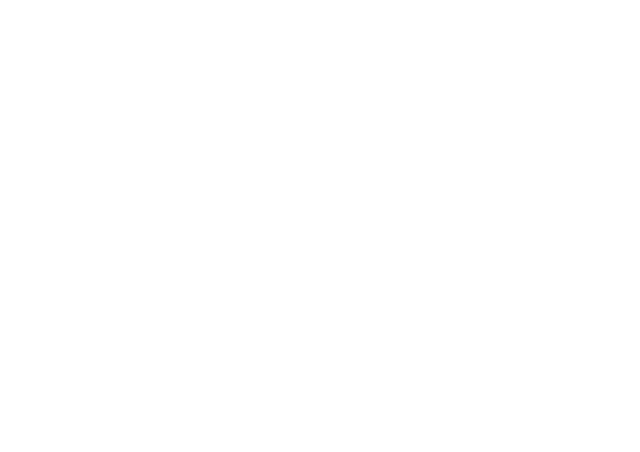
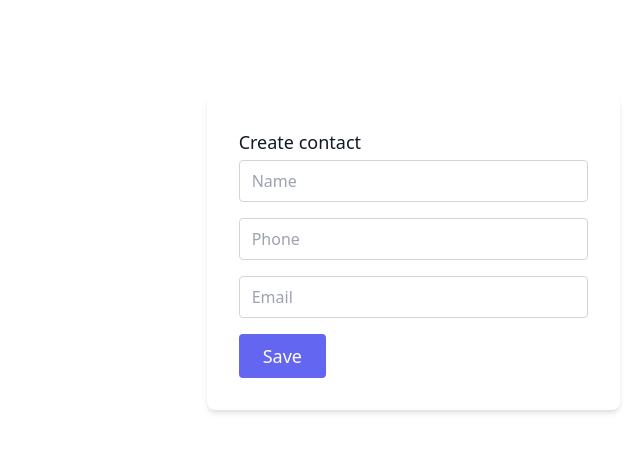
Before and after one commit to Derlys/contacts2, an Angular app: page /contact-create in a window 1280 px wide. Before the commit this address led to /. Shown: the top 452 px of the page, without its empty margins (640-1280 px from the left). Built offline with nearby package versions, Linux system fonts and the light colour scheme.

Commit message:
feat: add form

```diff
--- a/src/app/app-routing.module.ts
+++ b/src/app/app-routing.module.ts
@@ -28,6 +28,7 @@ const routes: Routes = [
       },
     ],
   },
+  { path: 'contact-create', loadChildren: () => import('./pages/contact-create/contact-create.module').then(m => m.ContactCreateModule) },
 ];
 
 @NgModule({
--- /dev/null
+++ b/src/app/pages/contact-create/contact-create-routing.module.ts
@@ -0,0 +1,12 @@
+import { NgModule } from '@angular/core';
+import { Routes, RouterModule } from '@angular/router';
+
+import { ContactCreateComponent } from './contact-create.component';
+
+const routes: Routes = [{ path: '', component: ContactCreateComponent }];
+
+@NgModule({
+  imports: [RouterModule.forChild(routes)],
+  exports: [RouterModule]
+})
+export class ContactCreateRoutingModule { }
--- /dev/null
+++ b/src/app/pages/contact-create/contact-create.component.html
@@ -0,0 +1,82 @@
+<section class="text-gray-600 body-font relative">
+  <div class="container px-5 py-24 mx-auto flex">
+    <div
+      class="lg:w-1/3 md:w-1/2 bg-white rounded-lg p-8 flex flex-col md:ml-auto w-full mt-10 md:mt-0 relative z-10 shadow-md"
+    >
+      <h2 class="text-gray-900 text-lg mb-1 font-medium title-font">
+        Create contact
+      </h2>
+      <div class="card">
+        <div class="card-body">
+          <!-- The formGroup 'form' is defined in the component class -->
+          <form [formGroup]="form">
+            <div class="form-group">
+              <div class="relative mb-4">
+                <label
+                  class="leading-7 text-sm text-gray-600"
+                  for="name"
+                ></label>
+                <!-- The formControlName defines the name of the field in the formGroup -->
+                <input
+                  id="name"
+                  formControlName="name"
+                  type="text"
+                  required
+                  class="form-control w-full bg-white rounded border border-gray-300 focus:border-indigo-500 focus:ring-2 focus:ring-indigo-200 text-base outline-none text-gray-700 py-1 px-3 leading-8"
+                  placeholder="Name"
+                />
+              </div>
+            </div>
+
+            <div class="form-group">
+              <div class="relative mb-4">
+                <label
+                  class="leading-7 text-sm text-gray-600"
+                  for="phone"
+                ></label>
+                <input
+                  id="phone"
+                  formControlName="phone"
+                  type="number"
+                  required
+                  class="form-control w-full bg-white rounded border border-gray-300 focus:border-indigo-500 focus:ring-2 focus:ring-indigo-200 text-base outline-none text-gray-700 py-1 px-3 leading-8"
+                  placeholder="Phone"
+                />
+              </div>
+            </div>
+            <div class="form-group">
+              <div class="relative mb-4">
+                <label
+                  class="leading-7 text-sm text-gray-600"
+                  for="email"
+                ></label>
+                <input
+                  id="email address"
+                  formControlName="email"
+                  type="email"
+                  required
+                  class="form-control w-full bg-white rounded border border-gray-300 focus:border-indigo-500 focus:ring-2 focus:ring-indigo-200 text-base outline-none text-gray-700 py-1 px-3 leading-8"
+                  placeholder="Email"
+                />
+              </div>
+            </div>
+          </form>
+        </div>
+        <div class="card-footer">
+          <div class="d-flex justify-content-between">
+            <!-- The button has a click handler, it will be disabled if the form is not valid -->
+
+            <button
+              class="text-white bg-indigo-500 border-0 py-2 px-6 focus:outline-none hover:bg-indigo-600 rounded text-lg"
+              (click)="submit()"
+              [disabled]="!form.valid"
+              type="submit"
+            >
+              Save
+            </button>
+          </div>
+        </div>
+      </div>
+    </div>
+  </div>
+</section>
--- /dev/null
+++ b/src/app/pages/contact-create/contact-create.component.ts
@@ -0,0 +1,32 @@
+import { Component, OnInit } from '@angular/core';
+import {
+  FormBuilder,
+  FormControl,
+  FormGroup,
+  Validators,
+} from '@angular/forms';
+import { Router } from '@angular/router';
+
+@Component({
+  selector: 'app-contact-create',
+  templateUrl: './contact-create.component.html',
+  styleUrls: ['./contact-create.component.scss'],
+})
+export class ContactCreateComponent implements OnInit {
+  form = new FormGroup({
+    name: new FormControl(''),
+    phone: new FormControl(''),
+    email: new FormControl(''),
+  });
+
+  constructor(private readonly router: Router) {}
+
+  ngOnInit(): void {}
+
+  public submit() {
+    // Use the form value to do authentication
+    console.log(this.form.value);
+    // Navigate after successful login
+    return this.router.navigate(['/']);
+  }
+}
--- a/src/app/pages/contact-list/contact-list.component.html
+++ b/src/app/pages/contact-list/contact-list.component.html
@@ -1,7 +1,7 @@
 <div>
   <div class="absolute right-0 bottom-0 p-4">
     <a
-      [routerLink]="['/contacts', 'create']"
+      [routerLink]="['/contact-create']"
       class="rounded-full bg-pink-500 text-white text-3xl font-bold w-12 h-12 flex justify-center items-center"
     >
       +
```
Also changed, not shown: src/app/app.module.ts (+4 -10 lines), src/app/pages/contact-create/contact-create.module.ts (added, +12 -0 lines), src/app/pages/contact-create/contact-create.component.scss (added), 1 other file (tests, documents, lock files or other folders).
